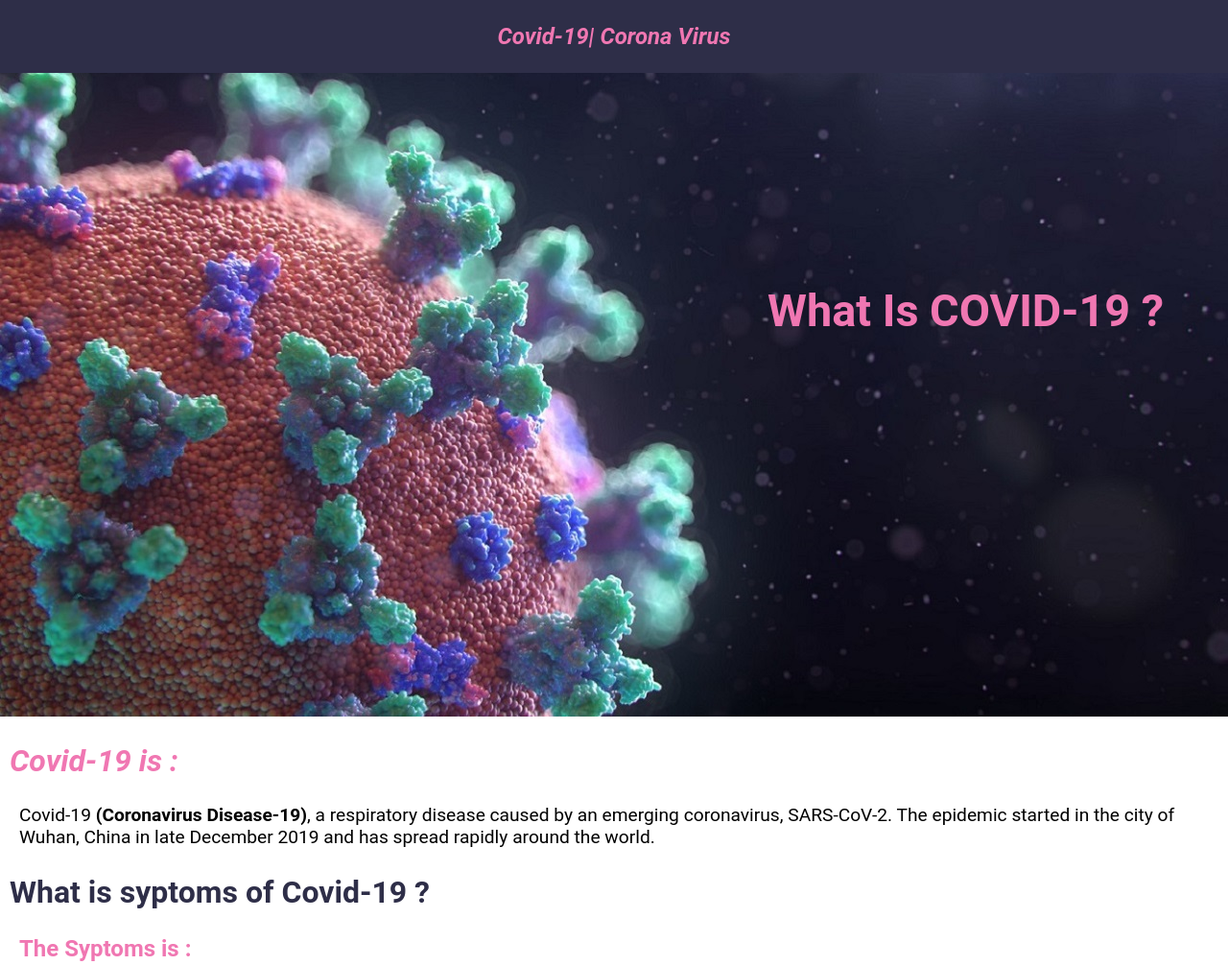
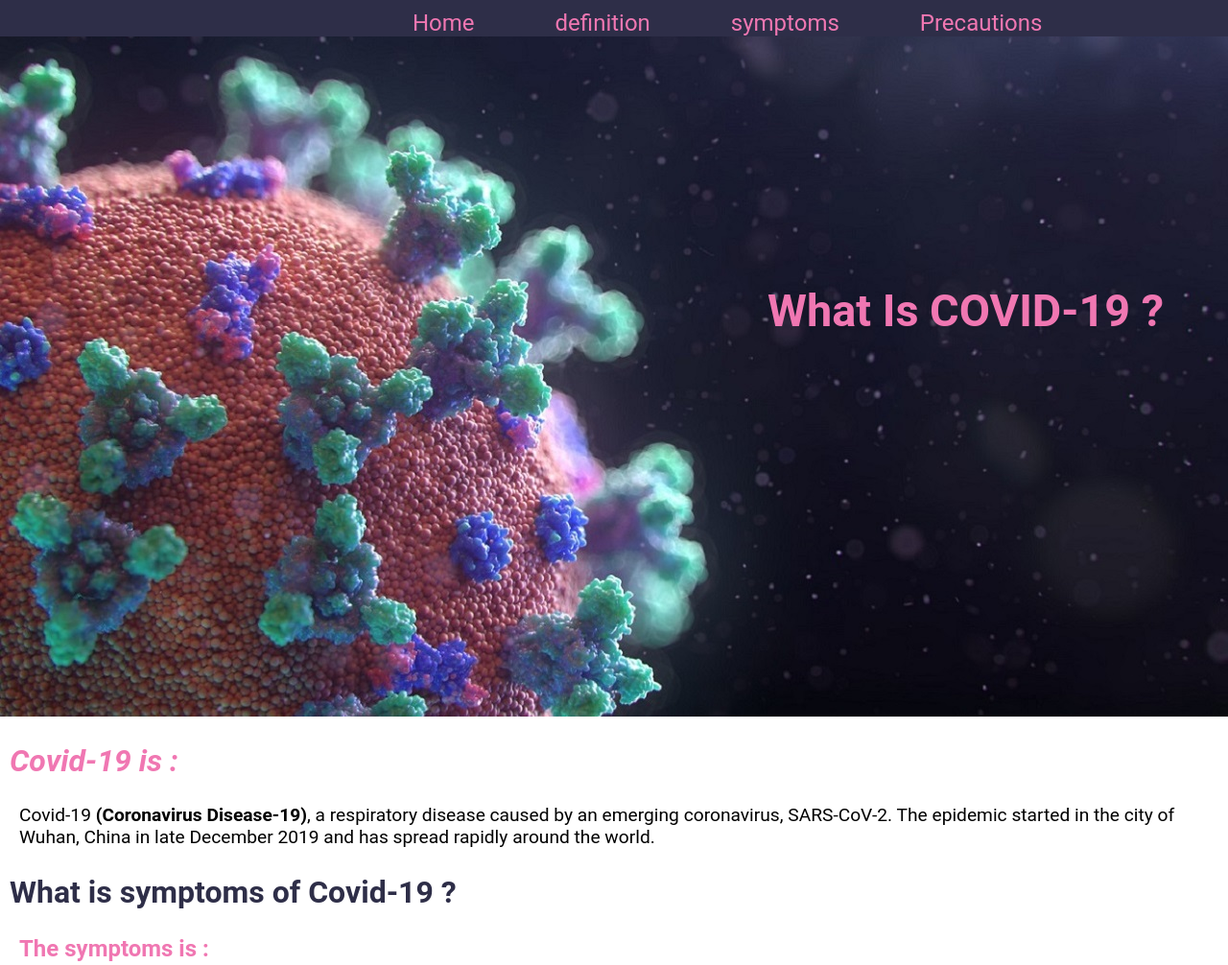
Before and after one commit to YadounDouaa/Covid-19, a plain HTML site: page index.html in a window 1280 px wide. Shown: the top 1006 px of the page at 96% size. Drawn offline with Linux system fonts and the light colour scheme.

Commit message:
change 3

```diff
--- a/index.html
+++ b/index.html
@@ -2,6 +2,8 @@
 <html>
 <head>
 	<title>Covid-19|Corona virus</title>
+	<link rel="icon" href="C:\Users\DELL\Desktop\covid-19\Covid-19\17485654861584409101-128.png">
+
 	<link rel="stylesheet" type="text/css" href="style.css">
 </head>
 
@@ -12,10 +14,13 @@
 
 	<header>
 
-		<nav>
-			<h3 style="font-size:1.5em;text-align: center;color:#F077B2;"><i> Covid-19| Corona Virus</i></h3>
 
 
+		<nav >
+			<a href="#">Home</a>
+			<a href="#">definition</a>
+			<a href="#">symptoms</a>
+			<a href="#">Precautions</a>
 		</nav>
 
 
@@ -50,9 +55,9 @@
 
 		 <div style="text-align: left;">
 
-		 	<h1 style="font-size: 2em ; margin-left: 10px;color: #2E2E48">What is syptoms of Covid-19 ?</h1>
+		 	<h1 style="font-size: 2em ; margin-left: 10px;color: #2E2E48">What is symptoms of Covid-19 ?</h1>
 
-		 	<h2 style="font-size: 1.5em; margin-left: 20px;color: #F077B2">The Syptoms is :</h2>
+		 	<h2 style="font-size: 1.5em; margin-left: 20px;color: #F077B2">The symptoms is :</h2>
 
 		 	<ul style="font-size: 1.3em;margin-left: 22px">
 
@@ -131,6 +136,12 @@
 			<img style="margin-left: 630px;height: 200px;width: 200px" src="21284508671584409091-128.png">
 
 		</div>
+		 <div class="phone">
+		 	<p style="font-size: 1.5em; text-align:center;"> -Finally ,If you meet the symptoms of this virus you should call 3030</p>
+
+
+
+		 </div>
 
 
 	</section>
--- a/style.css
+++ b/style.css
@@ -8,6 +8,27 @@ header{
   margin-top: -8px;
   left: 0px;
   right: 0px
+}
+nav {
+    display: inline-block;
+    margin-left: 400px;
+    margin-top: 10px;
+}
+
+a {
+  color: #F077B2;
+  text-decoration: none;
+  font-weight: 2em;
+  font-size:1.5em;
+  margin-right: 20px;
+  margin-top: 0px;
+    padding: 30px;
+}
+
+a:hover {
+    color: white;
+    background: #09568d;
+    padding: 30px;
 }
 
 
```
Also changed, not shown: 17485654861584409101-128.png (added).
